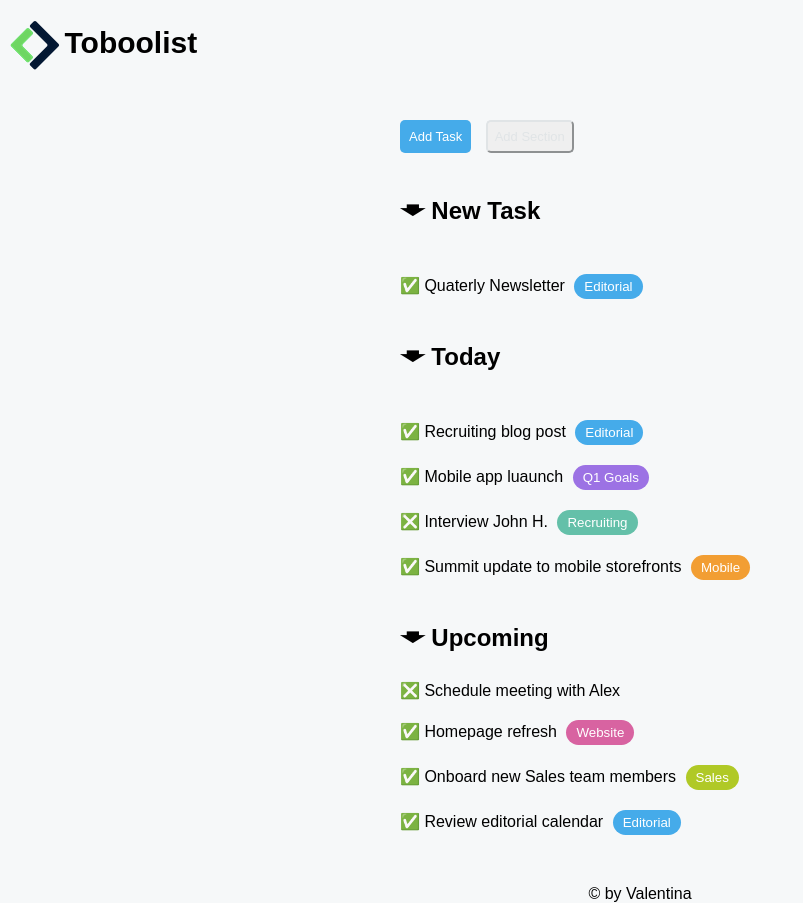
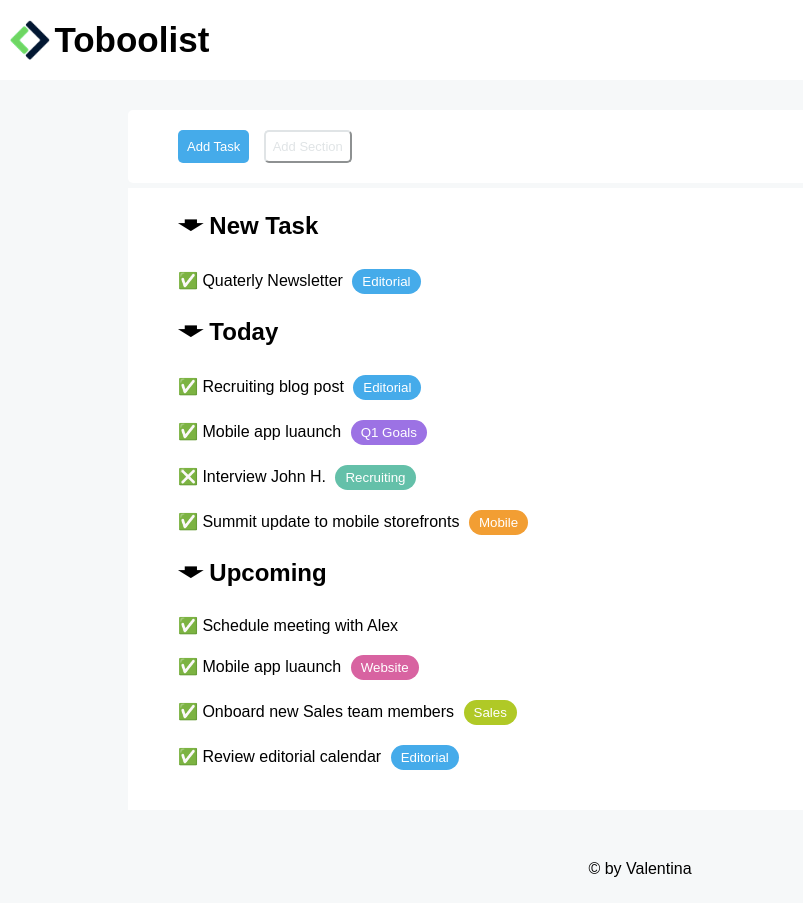
Before and after one commit to Valentina-De-Mite/html-css-toboolist, a plain HTML site: page index.html in a window 1280 px wide. Shown: the whole page, without its empty margins (0-803 px from the left). After the commit the page ends 878 px from the top, so only its background shows below. Drawn offline with Linux system fonts and the light colour scheme.

Commit message:
fixed banner and add background colour

```diff
--- a/index.html
+++ b/index.html
@@ -10,10 +10,11 @@
 <body>
     <header>
         <div class="banner">
-            <div class="logo">
-                <img src="./asset/images/Logo.png" alt="Logo">
+            <div class="inline" >
+                <img class="logo"src="./asset/images/Logo.png" alt="Logo">
+
+            </div>
             <h1>Toboolist</h1>
-            </div>
         </div>
 
 
@@ -31,48 +32,61 @@
         </div>
 
         <div class="list">
+            <div class="list_element">
                 <h2>
                     &#129091; New Task
                 </h2>
+
                 <div class="todo">
                     <span> &#9989; Quaterly Newsletter </span>
                     <button class="editorial"> <span>Editorial</span></button>
                 </div>
 
-            <div class="list">
+            </div>
+
+
+            <div class="list_element">
                   <h2>
                       &#129091; Today
                  </h2>
                  <div class="todo">
                     <span>	&#9989; Recruiting blog post </span>
                     <button class="editorial"> <span>Editorial</span></button>
-                    <br>
+                </div>
+                <div class="todo">
                     <span> &#9989; Mobile app luaunch</span>
                     <button class="Q1"> Q1 Goals</button>
-                    <br>
-                    <span>&#10062; Interview John H.</span>
+                </div>
+                <div class="todo">
+                    <span class="iconblu">&#10062; Interview John H.</span>
                     <button class="recruinting"> Recruiting</button>
-
-                    <br>
+                </div>
+                <div class="todo">
                     <span>	&#9989; Summit update to mobile storefronts </span>
                     <button class="mobile"> Mobile</button>
+                </div>
+            </div>
 
 
-            <div class="list">
-                <h2> &#129091; Upcoming </h2>
+            <div class="list_element">
+                <h2>
+                    &#129091; Upcoming
+               </h2>
                 <div class="todo">
-                        <span>	&#10062; Schedule meeting with Alex </span>
-                        <br>
-                        <span> &#9989; Homepage refresh</span>
+                  <span> &#9989; Schedule meeting with Alex </span>
+                </div>
+                <div class="todo">
+                  <span> &#9989; Mobile app luaunch</span>
                   <button class="website"> Website</button>
-                        <br>
+                </div>
+              <div class="todo">
                 <span>&#9989; Onboard new Sales team members </span>
                 <button class="sales"> Sales</button>
-                        <br>
+              </div>
+              <div class="todo">
                 <span>	&#9989; Review editorial calendar </span>
                 <button class="editorial"> Editorial</button>
-
-
+              </div>
 
             </div>
         </div>
--- a/style.css
+++ b/style.css
@@ -1,4 +1,4 @@
-*{
+* {
     margin: 0;
     padding: 0;
     box-sizing: border-box;
@@ -7,72 +7,76 @@
 }
 
 
-:root{
-    --tobo.primary_color: rgba(255,255,255,255);
-    --tobo.logo: rgba(0,0,0,255);
-    --tobo.bg: rgba(246,248,249,255);
-    --tobo.fontcolour: rgba(68,72,81,255);
-    --tobo.editorial: rgba(69,171,234,255);
-    --tobo.goals: rgba(156,114,228,255);
-    --tobo.recruiting: rgba(100,192,169,255);
-    --tobo.mobile: rgba(242,158,51,255);
-    --tobo.website: rgba(216,99,161,255);
-    --tobo.sales: rgba(176,201,38,255);
-    --tobo.check: rgba(137,209,194,255);
+:root {
+    --tobo-primary_color: rgba(255, 255, 255, 255);
+    --tobo-logo: rgba(0, 0, 0, 255);
+    --tobo-bg: rgba(246, 248, 249, 255);
+    --tobo-fontcolour: rgba(68, 72, 81, 255);
+    --tobo-editorial: rgba(69, 171, 234, 255);
+    --tobo-goals: rgba(156, 114, 228, 255);
+    --tobo-recruiting: rgba(100, 192, 169, 255);
+    --tobo-mobile: rgba(242, 158, 51, 255);
+    --tobo-website: rgba(216, 99, 161, 255);
+    --tobo-sales: rgba(176, 201, 38, 255);
+    --tobo-check: rgba(137, 209, 194, 255);
 
 
 }
 
 
-body{
-    background-color: rgba(246,248,249,255);
+body {
+    background-color: rgba(246, 248, 249, 255);
 }
-.banner{
+
+.banner {
     padding-top: 20px;
     padding-left: 10px;
 }
 
+.inline {
+    display: inline;
+}
 
 .logo {
-    display: inline;
-    width: 30px;
-    padding top: 30px;
-    padding left: 10px
+    width: 40px;
 }
 
-h1{
+h1 {
     display: inline-block;
-    vertical-align: 50%;
-    font-size: 30px;
+    font-size: 35px;
     font-weight: 700;
+    vertical-align: top;
 
 }
 
-.banner{
-    background-color: rgba(246,248,249,255);
+.banner {
+    background-color: white;
     width: 100%;
     height: 80px;
 }
 
 
 
-main{
-    padding-top: 40px;
-    text-align: left;
+main {
+    width: 80%;
     margin: auto;
-    padding-left: 400px;
+    margin-top: 30px;
+
 }
 
-span{
-    padding top: 40px;
-
+.bottum {
+    padding: 20px 50px;
+    margin-bottom: 5px;
+    background-color: white;
+    border-radius: 5px;
 }
 
 
 
-.task{
-    background-color: rgba(69,171,234,255);
-    border-radius:5px;
+
+.task {
+    background-color: rgba(69, 171, 234, 255);
+    border-radius: 5px;
     border-style: none;
     color: white;
     padding: 9px;
@@ -81,89 +85,85 @@ span{
 
 }
 
-.section{
-    border-radius:5px;
+.section {
+    border-radius: 5px;
     padding: 7px;
     font-size: small;
-    color: rgba(224,228,230,255);
-    border-color: rgba(224,228,230,255);
+    color: rgba(224, 228, 230, 255);
+    border-color: rgba(224, 228, 230, 255);
+    background-color: white;
 }
 
-.list{
-    padding-top: 40px;
+.list {
+    padding: 20px 50px;
+    background-color: white;
 }
 
-p{
+.list_element {
+    padding-bottom: 20px;
+}
+
+p {
     display: inline;
     text-align: center;
     padding-top: 8px;
 
 }
 
-h2{
-    margin-bottom: 20px;
-}
 
-
-.editorial{
+.editorial {
     margin-left: 5px;
     border-radius: 20px;
     padding: 5px 10px;
     color: white;
-    background-color:rgba(69,171,234,255);
+    background-color: rgba(69, 171, 234, 255);
     border-style: none;
-    margin-top: 20px;
 }
 
 
-.Q1{
+.Q1 {
     margin-left: 5px;
     border-radius: 20px;
-    margin-top: 20px;
     padding: 5px 10px;
     color: white;
-    background-color:rgba(156,114,228,255);
+    background-color: rgba(156, 114, 228, 255);
     border-style: none;
 
 }
 
-.recruinting{
+.recruinting {
     margin-left: 5px;
     border-radius: 20px;
-    margin-top: 20px;
     padding: 5px 10px;
     color: white;
-    background-color:rgba(100,192,169,255);
+    background-color: rgba(100, 192, 169, 255);
     border-style: none;
 }
 
-.mobile{
+.mobile {
     margin-left: 5px;
     border-radius: 20px;
-    margin-top: 20px;
     padding: 5px 10px;
     color: white;
-    background-color:rgba(242,158,51,255);
+    background-color: rgba(242, 158, 51, 255);
     border-style: none;
 }
 
-.website{
+.website {
     margin-left: 5px;
     border-radius: 20px;
-    margin-top: 20px;
     padding: 5px 10px;
     color: white;
-    background-color:rgba(216,99,161,255);
+    background-color: rgba(216, 99, 161, 255);
     border-style: none;
 }
 
 .sales {
     margin-left: 5px;
     border-radius: 20px;
-    margin-top: 20px;
     padding: 5px 10px;
     color: white;
-    background-color:rgba(176,201,38,255);
+    background-color: rgba(176, 201, 38, 255);
     border-style: none;
 }
 
@@ -171,3 +171,7 @@ footer {
     margin-top: 50px;
     text-align: center;
 }
+
+.todo {
+    margin-top: 20px;
+}
```
Lines whose indentation alone changed are shown as unchanged.
